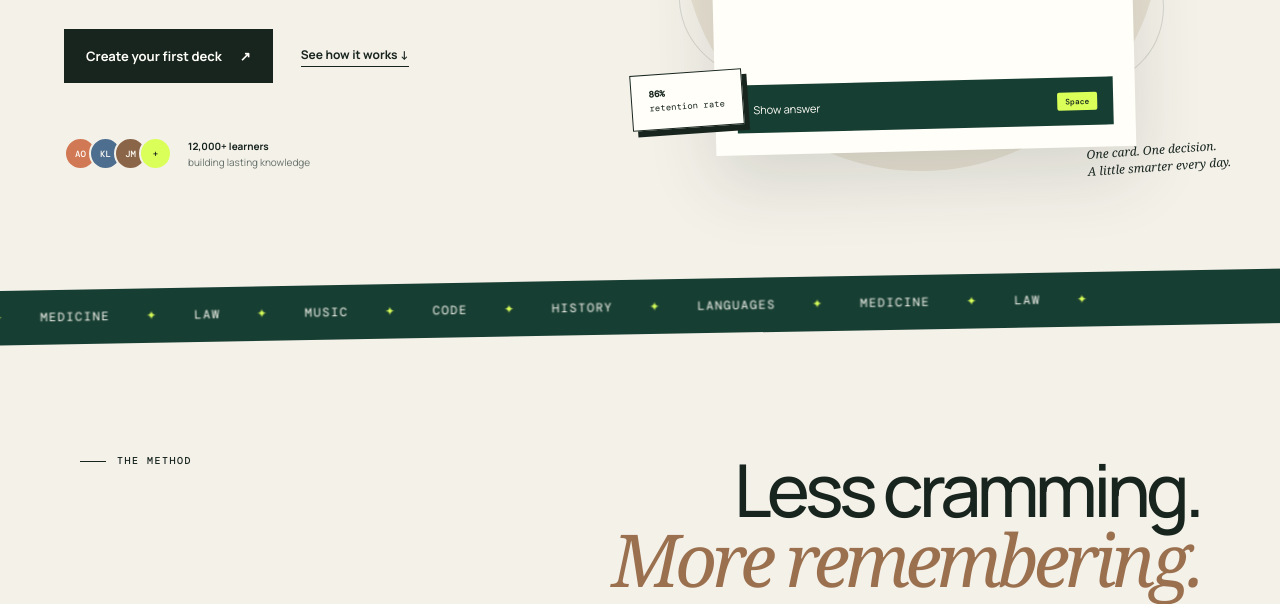
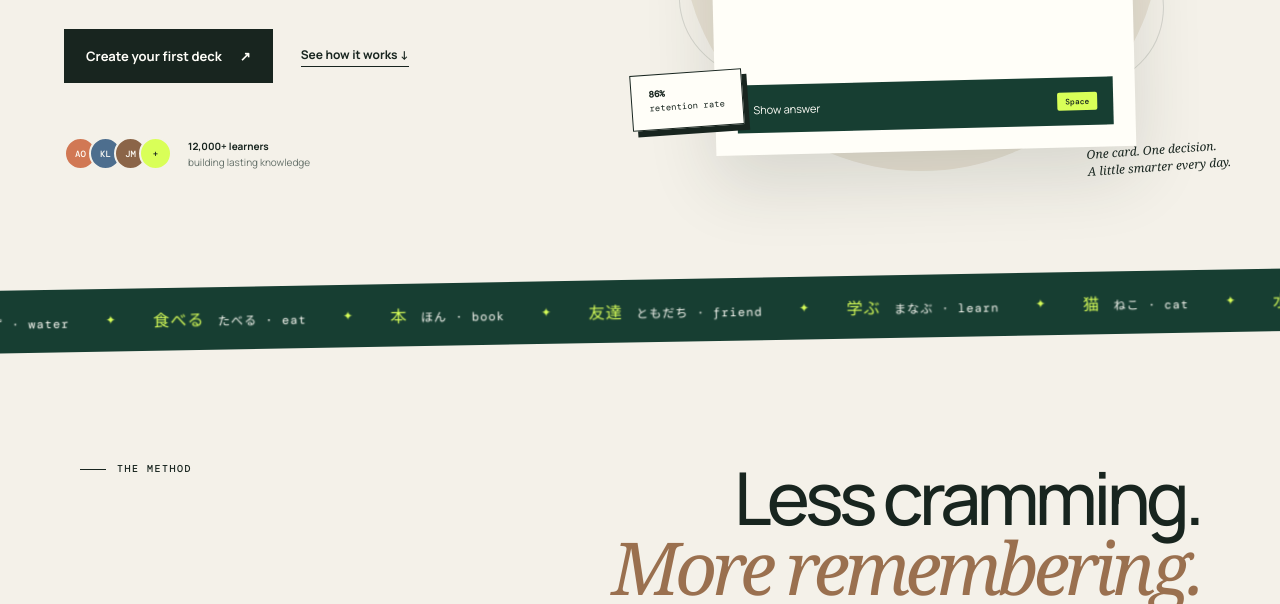
Before and after one commit to mcurioste/Flash-Card-App, a plain HTML site: page index.html in a window 1280 px wide. Shown: the part 496-1100 px from the top of the page. Drawn offline with nearby package versions, Linux system fonts and the light colour scheme.

Commit message:
Fixed the marquee bar to now contain japanese characters and do a continuous scrolling

```diff
--- a/index.html
+++ b/index.html
@@ -85,11 +85,24 @@
         </div>
       </section>
 
-      <section class="marquee" aria-label="Supported subjects">
+      <section class="marquee" aria-label="Basic Japanese vocabulary">
         <div class="marquee-track">
-          <span>Languages</span><i>✦</i><span>Medicine</span><i>✦</i><span>Law</span><i>✦</i>
-          <span>Music</span><i>✦</i><span>Code</span><i>✦</i><span>History</span><i>✦</i>
-          <span>Languages</span><i>✦</i><span>Medicine</span><i>✦</i><span>Law</span><i>✦</i>
+          <div class="marquee-content">
+            <span><b>猫</b> ねこ · cat</span><i>✦</i>
+            <span><b>水</b> みず · water</span><i>✦</i>
+            <span><b>食べる</b> たべる · eat</span><i>✦</i>
+            <span><b>本</b> ほん · book</span><i>✦</i>
+            <span><b>友達</b> ともだち · friend</span><i>✦</i>
+            <span><b>学ぶ</b> まなぶ · learn</span><i>✦</i>
+          </div>
+          <div class="marquee-content" aria-hidden="true">
+            <span><b>猫</b> ねこ · cat</span><i>✦</i>
+            <span><b>水</b> みず · water</span><i>✦</i>
+            <span><b>食べる</b> たべる · eat</span><i>✦</i>
+            <span><b>本</b> ほん · book</span><i>✦</i>
+            <span><b>友達</b> ともだち · friend</span><i>✦</i>
+            <span><b>学ぶ</b> まなぶ · learn</span><i>✦</i>
+          </div>
         </div>
       </section>
 
--- a/styles.css
+++ b/styles.css
@@ -118,7 +118,9 @@ kbd { padding: 4px 8px; color: var(--ink); background: var(--lime); border-radiu
 .visual-caption { z-index: 2; position: absolute; right: -15px; bottom: 10px; margin: 0; font-family: Georgia, serif; font-size: 12px; font-style: italic; line-height: 1.45; transform: rotate(-4deg); }
 
 .marquee { overflow: hidden; padding: 19px 0; color: var(--white); background: var(--forest); transform: rotate(-1deg) scale(1.01); }
-.marquee-track { width: max-content; display: flex; align-items: center; gap: 36px; animation: scroll 26s linear infinite; font: 400 12px "DM Mono", monospace; text-transform: uppercase; letter-spacing: .12em; }
+.marquee-track { width: max-content; display: flex; animation: scroll 28s linear infinite; font: 400 12px "DM Mono", monospace; letter-spacing: .08em; will-change: transform; }
+.marquee-content { flex-shrink: 0; display: flex; align-items: center; gap: 36px; padding-right: 36px; }
+.marquee-content b { margin-right: 5px; color: var(--lime); font-size: 16px; font-weight: 500; }
 .marquee i { color: var(--lime); font-style: normal; }
 @keyframes scroll { to { transform: translateX(-50%); } }
 
```
